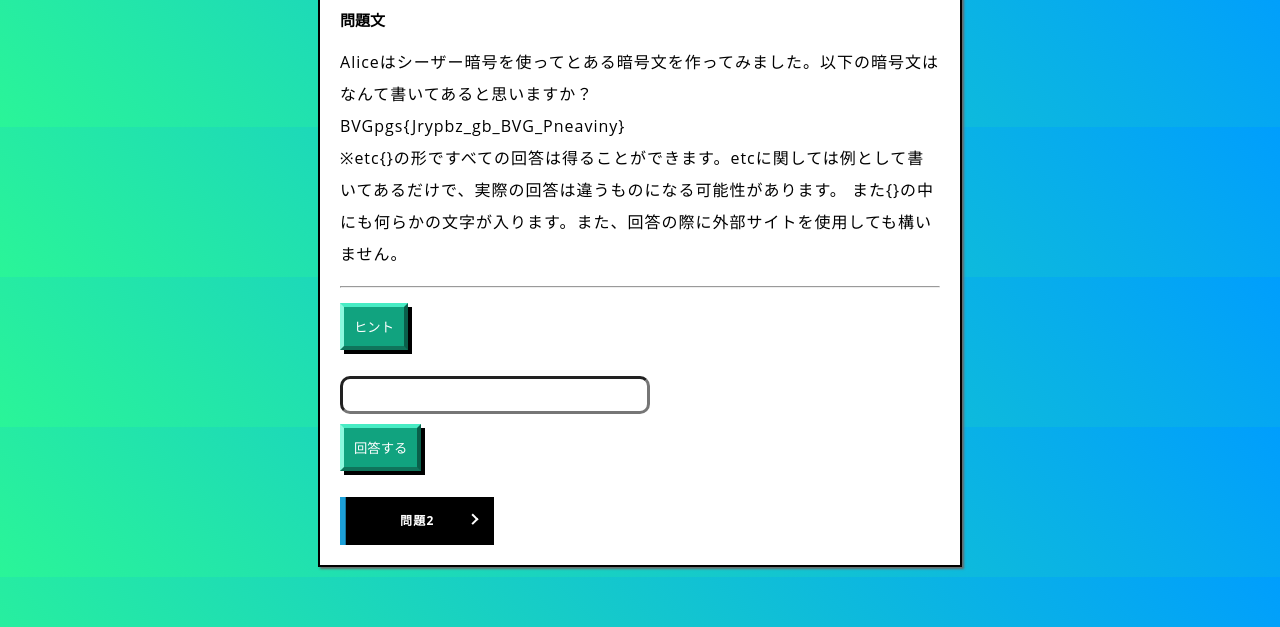
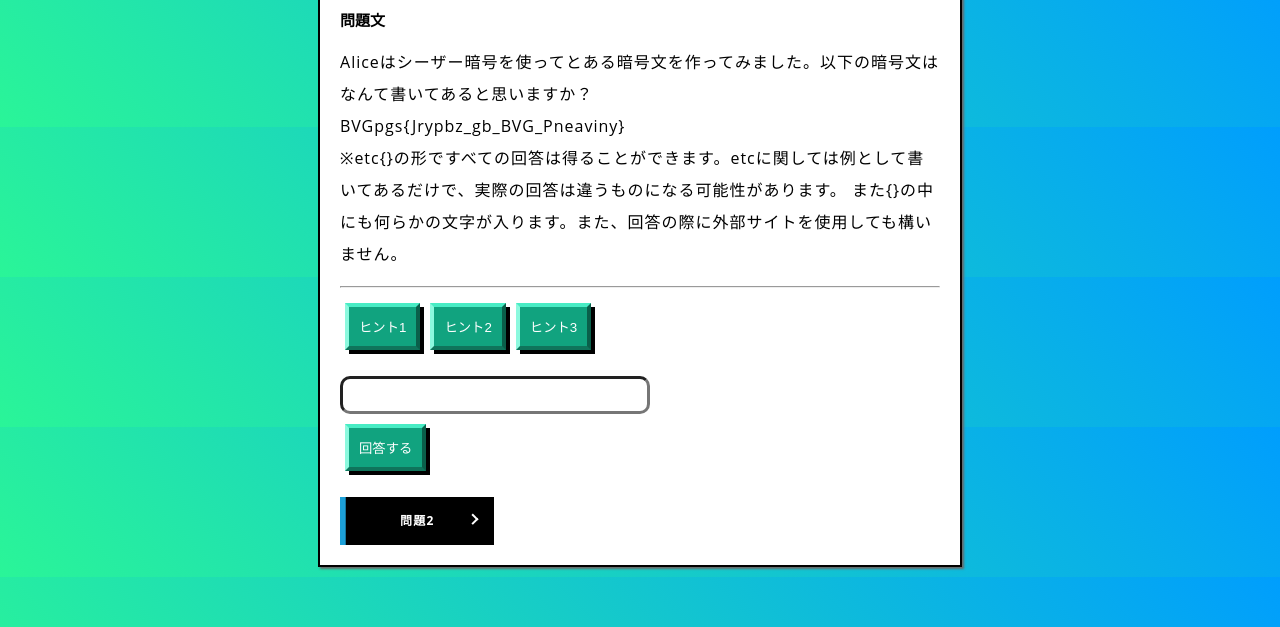
Before and after one commit to kouse-ikuta/OIT_CTF, a plain HTML site: page question1.html in a window 1280 px wide. Shown: the part 173-800 px from the top of the page. Drawn offline with nearby package versions, Linux system fonts and the light colour scheme.

Commit message:
question1 2 js css update

```diff
--- a/question1.html
+++ b/question1.html
@@ -24,7 +24,11 @@
             また{}の中にも何らかの文字が入ります。また、回答の際に外部サイトを使用しても構いません。
         </p>
         <hr>
-        <button class="btn1 btn btn-solid" type="button" onclick="hint();"><span>ヒント</span></button>
+        <div class="btn-yoko">
+        <button class="btn1 btn btn-solid" type="button" onclick="hint1();"><span>ヒント1</span></button>
+        <button class="btn1 btn btn-solid" type="button" onclick="hint2();"><span>ヒント2</span></button>
+        <button class="btn1 btn btn-solid" type="button" onclick="hint3();"><span>ヒント3</span></button>
+        </div>
         <p id="hinto"></p>
     </div>
 
--- a/script.js
+++ b/script.js
@@ -1,11 +1,19 @@
 var score = 0;
 counter=0;
 
-function hint(){
+function hint1(){
     document.getElementById("hinto").textContent = "シーザー暗号とはアルファベットを何文字かずらすことで暗号化する方式です。また、シーザー暗号には有名な換字の数があります。";
 }
 
 function hint2(){
+    document.getElementById("hinto").textContent = "ヒント2";
+}
+
+function hint3(){
+    document.getElementById("hinto").textContent = "ヒント3";
+}
+
+function hint4(){
     document.getElementById("hinto2").textContent = "最初のカッコまでの部分は前回と同じです。そこから鍵を求めてみてください。";
 }
 function answerQuiz1() {
--- a/style.css
+++ b/style.css
@@ -14,6 +14,11 @@ h1 {
   height: 30px;
   border-radius: 10px;
   border-width: medium;
+}
+
+.btn-yoko{
+  display: flex;
+  justify-content:flex-start;
 }
 
 p, li {
@@ -57,7 +62,7 @@ img {
   background: #fff;
   -webkit-box-shadow: 4px 4px 0 #000;
   box-shadow: 4px 4px 0 #000;
-  margin: 10px auto;
+  margin: 10px 5px;
   padding: 10px 10px;
   cursor: pointer;
 }
```
Also changed, not shown: question2.html (+1 -1 lines).
